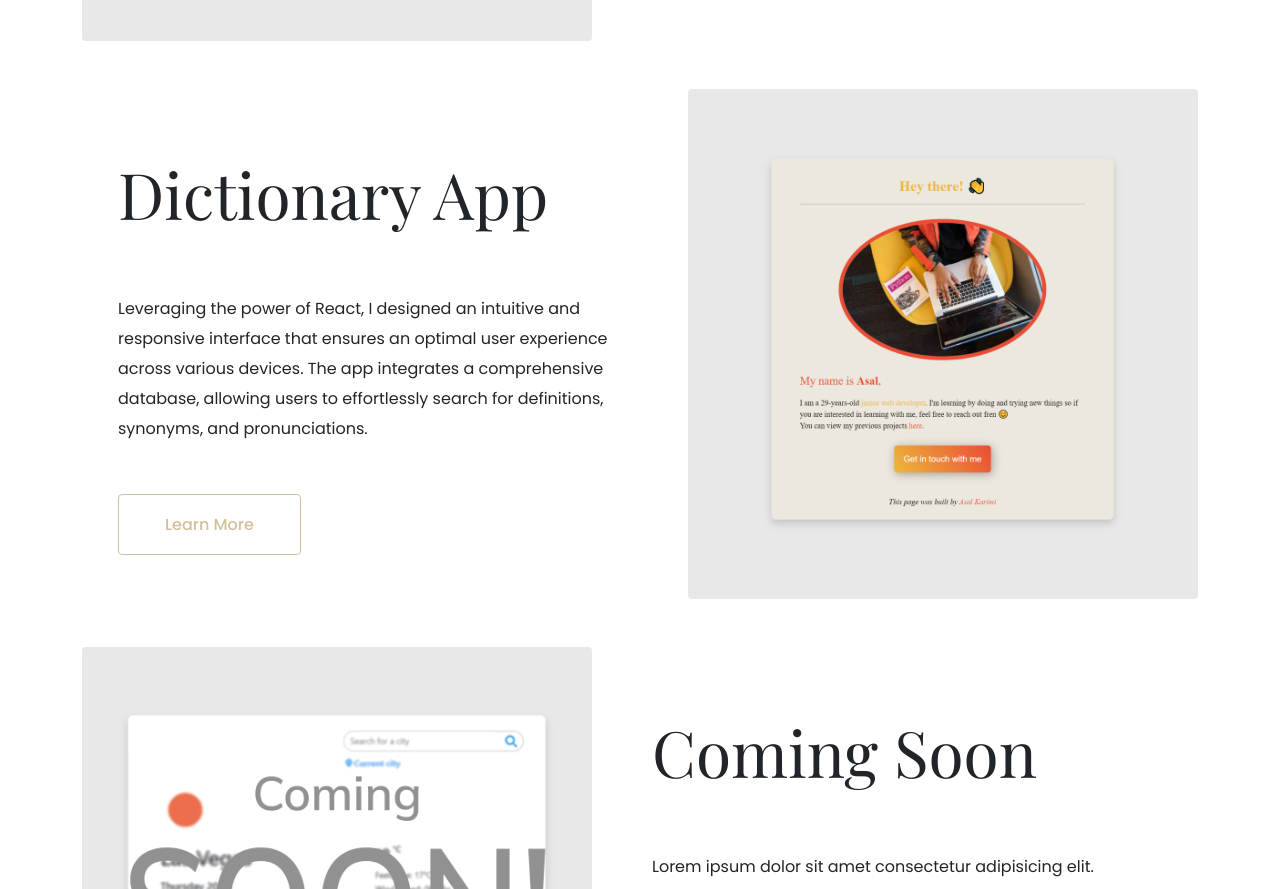
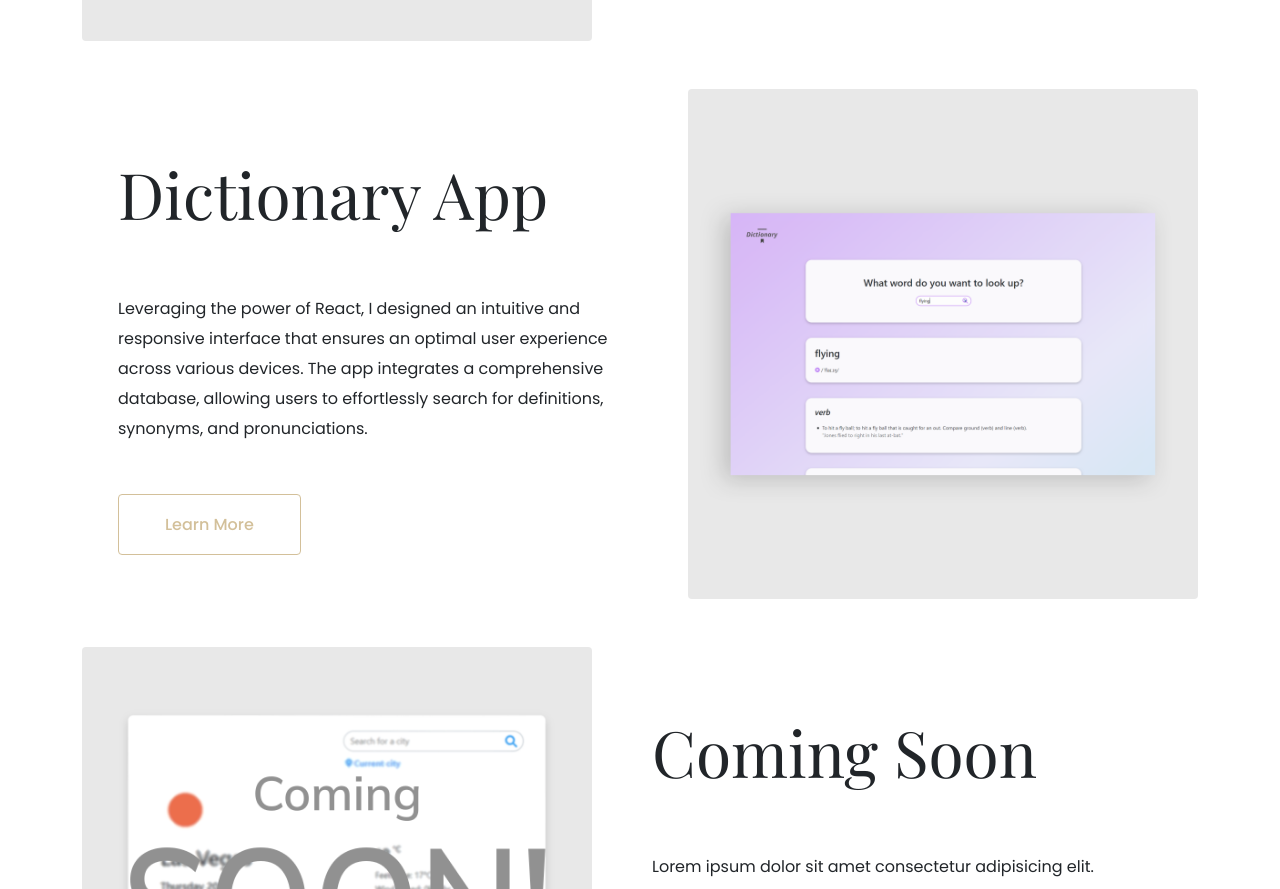
Before and after one commit to Odinkrm/Portfolio, a plain HTML site: page index.html in a window 1280 px wide. Shown: the part 1483-2372 px from the top of the page. Drawn offline with nearby package versions, Linux system fonts and the light colour scheme.

Commit message:
Update projects

```diff
--- a/index.html
+++ b/index.html
@@ -130,7 +130,7 @@
         </div>
         <div class="col d-none d-lg-block">
           <img
-            src="/images/coders-club-app.png"
+            src="/images/dictionary-app.png"
             alt="coders club app"
             class="img-fluid rounded"
           />
```
Also changed, not shown: images/dictionary-app.png (added).
